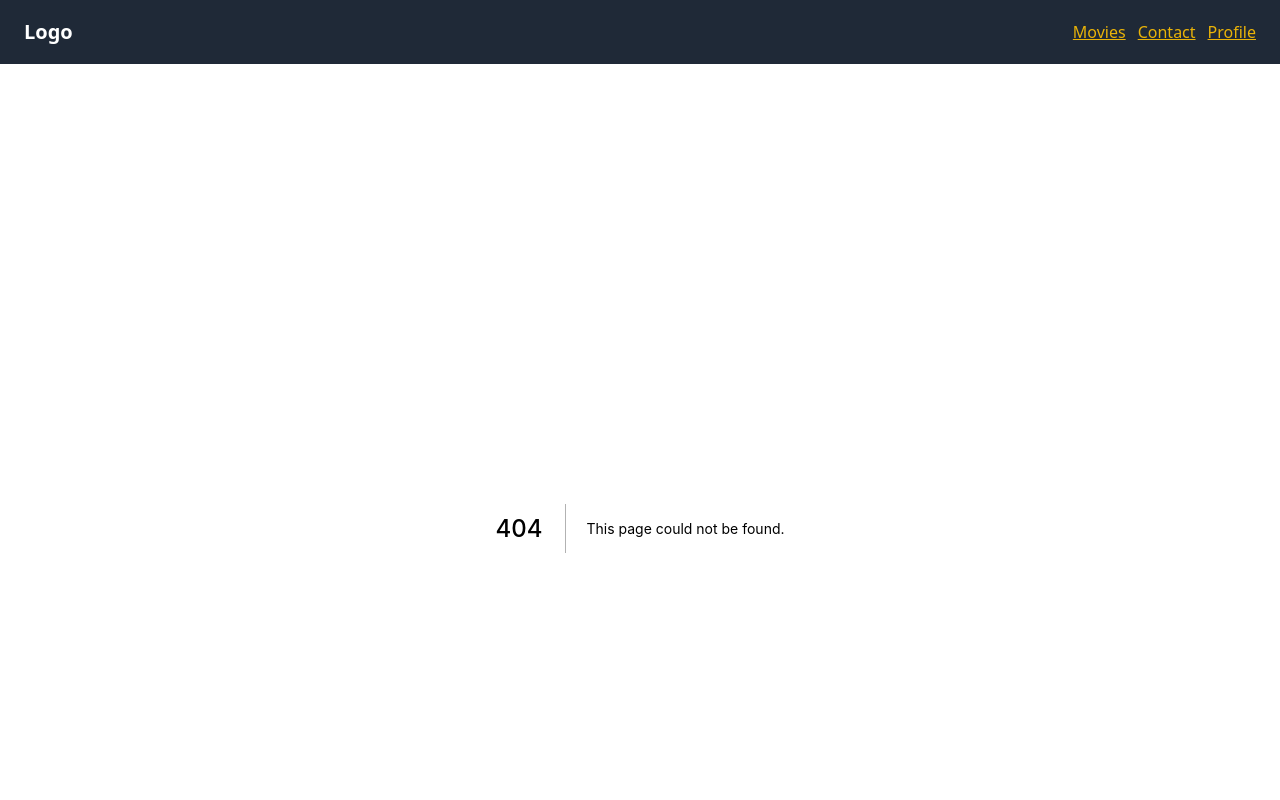
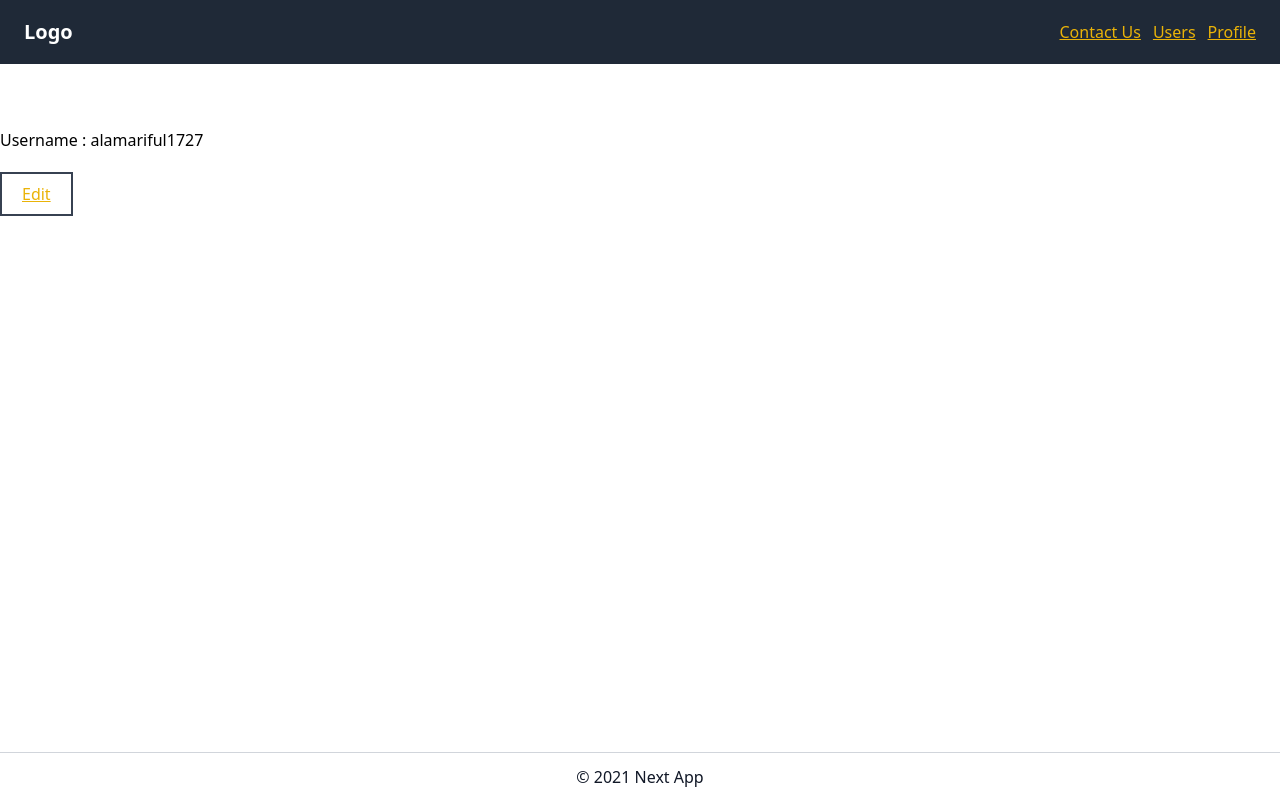
Before and after one commit to alamariful1727/nextjs-test-app, a Next.js app: page /users/alamariful1727 in a window 1280 px wide. Before the commit this address had no page. Shown: the top 800 px of the page. Built offline with nearby package versions, Linux system fonts and the light colour scheme.

Commit message:
Worked with getStaticProps with context

```diff
--- a/components/Layout.tsx
+++ b/components/Layout.tsx
@@ -23,11 +23,11 @@ const Layout = ({ children }: props) => {
             <a className="font-bold text-xl">Logo</a>
           </Link>
           <div className="flex space-x-3">
-            <Link href={paths.movies}>
-              <a className="text-yellow-500 capitalize underline">movies</a>
+            <Link href={paths.contact}>
+              <a className="text-yellow-500 capitalize underline">contact us</a>
             </Link>
-            <Link href={paths.contact}>
-              <a className="text-yellow-500 capitalize underline">contact</a>
+            <Link href={paths.users}>
+              <a className="text-yellow-500 capitalize underline">users</a>
             </Link>
             <Link href={paths.userProfile('alamariful1727')}>
               <a className="text-yellow-500 capitalize underline">Profile</a>
--- a/pages/movies/[id].tsx
+++ /dev/null
@@ -1,19 +0,0 @@
-import Head from 'next/head';
-import { useRouter } from 'next/router';
-import { App_Title } from '../../utils';
-
-const SingleMovie = () => {
-  const { query } = useRouter();
-  return (
-    <div>
-      <Head>
-        <title>
-          {App_Title} | {query.id} Movie
-        </title>
-      </Head>
-      <h1>MovieId : {query.id}</h1>
-    </div>
-  );
-};
-
-export default SingleMovie;
--- a/pages/movies/index.tsx
+++ /dev/null
@@ -1,15 +0,0 @@
-import Head from 'next/head';
-import { App_Title } from '../../utils';
-
-const Movies = () => {
-  return (
-    <div>
-      <Head>
-        <title>{App_Title} | Movies</title>
-      </Head>
-      <h1>Movies</h1>
-    </div>
-  );
-};
-
-export default Movies;
--- a/pages/[username]/edit.tsx
+++ b/pages/users/[username]/edit.tsx
@@ -1,6 +1,6 @@
 import Head from 'next/head';
 import { useRouter } from 'next/router';
-import { App_Title } from '../../utils';
+import { App_Title } from '../../../utils';
 
 const UserEdit = () => {
   const { query } = useRouter();
--- a/pages/[username]/index.tsx
+++ b/pages/users/[username]/index.tsx
@@ -1,8 +1,8 @@
 import Head from 'next/head';
 import Link from 'next/link';
 import { useRouter } from 'next/router';
-import paths from '../../paths';
-import { App_Title } from '../../utils';
+import paths from '../../../paths';
+import { App_Title } from '../../../utils';
 
 const UserProfile = () => {
   const { query } = useRouter();
--- /dev/null
+++ b/pages/users/index.tsx
@@ -0,0 +1,68 @@
+import { InferGetStaticPropsType } from 'next';
+import Head from 'next/head';
+import { App_Title } from '../../utils';
+
+type User = {
+  id: number;
+  name: string;
+  username: string;
+  email: string;
+  address: {
+    street: string;
+    suite: string;
+    city: string;
+    zipcode: string;
+    geo: {
+      lat: string;
+      lng: string;
+    };
+  };
+  phone: string;
+  website: string;
+  company: {
+    name: string;
+    catchPhrase: string;
+    bs: string;
+  };
+};
+
+export const getStaticProps = async () => {
+  const res = await fetch('https://jsonplaceholder.typicode.com/users');
+  const users: User[] = await res.json();
+
+  return {
+    props: {
+      users,
+    },
+  };
+};
+
+interface IProps extends InferGetStaticPropsType<typeof getStaticProps> {}
+
+const Users = ({ users }: IProps) => {
+  return (
+    <div>
+      <Head>
+        <title>{App_Title} | Users</title>
+      </Head>
+      <h1 className="text-2xl font-medium">Users</h1>
+      <div className="mt-8">
+        {users.map(({ id, name, email, username }) => (
+          <div key={id} className="border border-yellow-500 bg-gray-800 rounded-md text-white py-5 px-2 mb-5">
+            <h2>
+              <span className="font-bold">Name</span> : {name}
+            </h2>
+            <h2>
+              <span className="font-bold">Email</span> : {email}
+            </h2>
+            <h2>
+              <span className="font-bold">Username</span> : {username}
+            </h2>
+          </div>
+        ))}
+      </div>
+    </div>
+  );
+};
+
+export default Users;
--- a/paths.ts
+++ b/paths.ts
@@ -1,14 +1,11 @@
 export default {
   home: '/',
   contact: '/contact',
-  movies: '/movies',
-  singleMovie(id: string) {
-    return `/movies/${id}`;
-  },
+  users: '/users',
   userProfile(username: string) {
-    return `/${username}`;
+    return `/users/${username}`;
   },
   userProfileEdit(username: string) {
-    return `/${username}/edit`;
+    return `/users/${username}/edit`;
   },
 };
```
